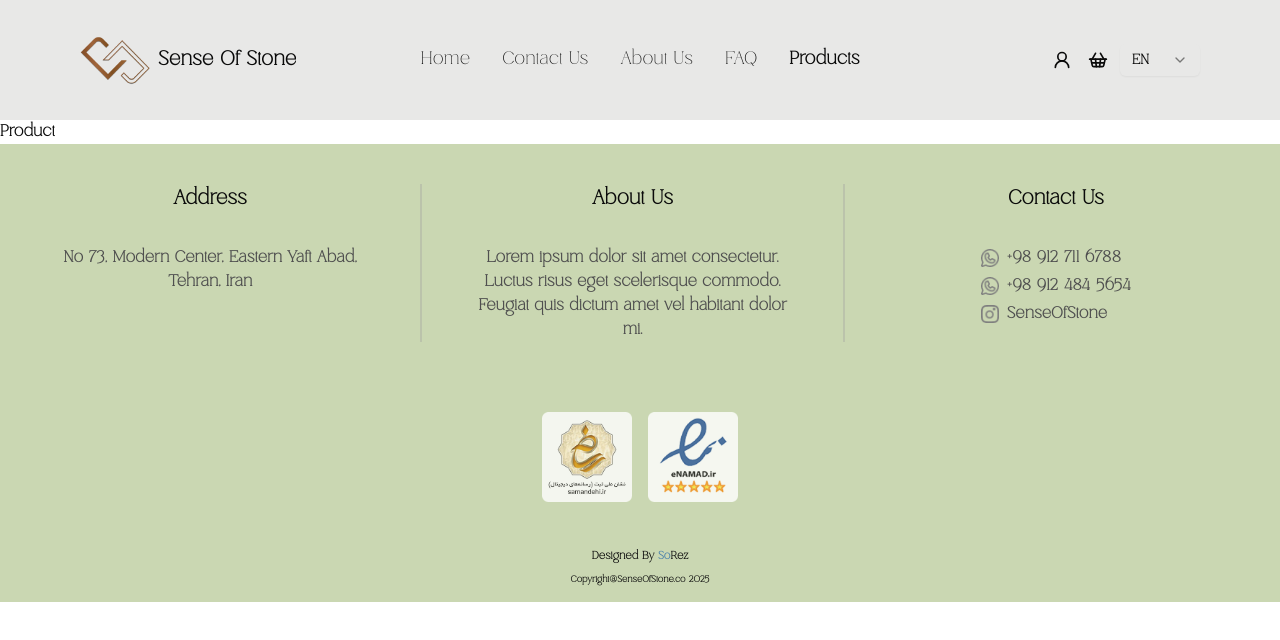
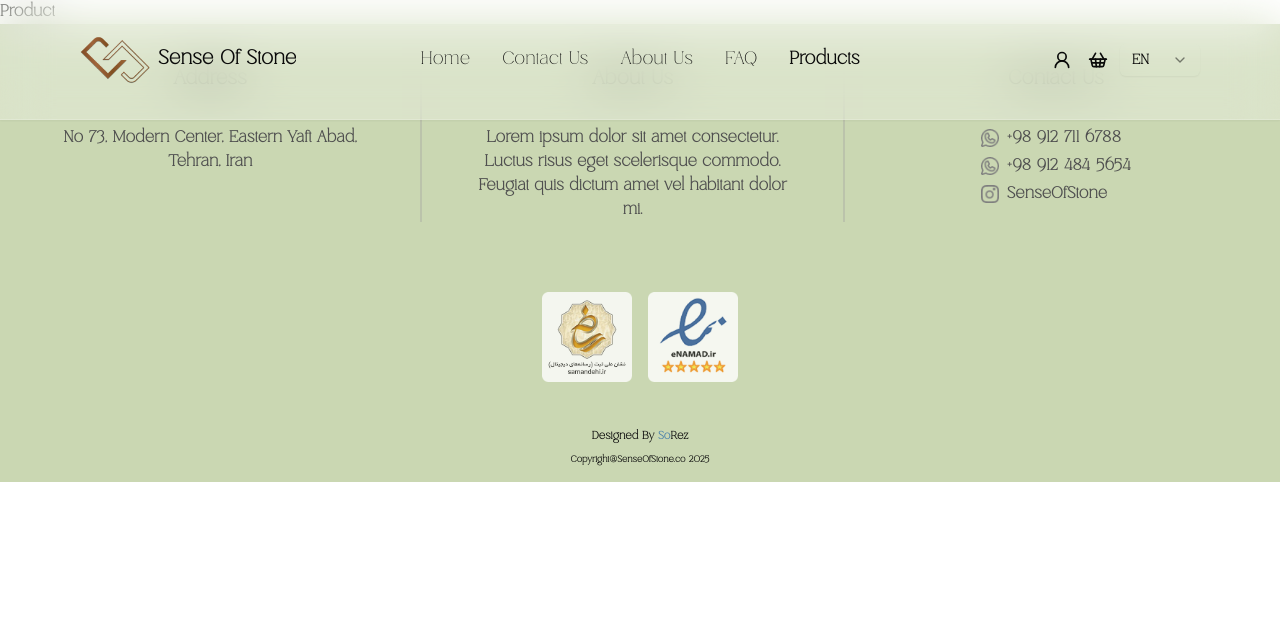
Before and after one commit to sorez94/developing-sos, a Next.js app: page /en/product in a window 1280 px wide. Shown: the top 640 px of the page. Built offline with nearby package versions, Linux system fonts and the light colour scheme.

Commit message:
blur header

```diff
--- a/components/NavBar.tsx
+++ b/components/NavBar.tsx
@@ -24,17 +24,23 @@ export default function NavBar() {
     ];
 
     return (
-        <nav className="w-full z-50 relative">
+        <nav className="w-full z-50 fixed top-0 left-0">
             <div
-                style={{ background: "rgba(210, 210, 208, 0.5)" }}
-                className="flex items-center justify-between py-3 px-4 sm:px-6 md:px-10 lg:px-20 lg:h-[120px] md:h-[80px] sm: h-[80px]"
+                className="flex items-center justify-between py-3 px-4 sm:px-6 md:px-10 lg:px-20
+                lg:h-[120px] md:h-[80px] sm:h-[80px] backdrop-blur-xl bg-white/30
+                border-b border-white/20 shadow-sm"
             >
                 <div className="flex items-center gap-2 overflow-hidden flex-shrink-0">
-                    <img src="/logo.png" alt="logo" className='w-[30px] sm:w-[40px] md:w-[50px] lg:w-[60px] xl:w-[70px] 2xl:w-[80px]' />
+                    <img
+                        src="/logo.png"
+                        alt="logo"
+                        className="w-[30px] sm:w-[40px] md:w-[50px] lg:w-[60px] xl:w-[70px] 2xl:w-[80px]"
+                    />
                     <h1 className="text-sm sm:text-base md:text-[14px] lg:text-[16px] xl:text-[20px] 2xl:text-[22px] font-semibold whitespace-nowrap">
                         Sense Of Stone
                     </h1>
                 </div>
+
                 <div className="hidden md:flex absolute left-1/2 transform -translate-x-1/2 gap-6 lg:gap-8">
                     {links.map(({ href, label }) => (
                         <Link
@@ -49,20 +55,22 @@ export default function NavBar() {
                         </Link>
                     ))}
                 </div>
+
                 <div className="md:hidden">
                     <button onClick={() => setMenuOpen(!menuOpen)} aria-label="Toggle menu">
                         {menuOpen ? <X size={26} /> : <Menu size={26} />}
                     </button>
                 </div>
+
                 <div className="hidden md:block">
                     <LocaleSwitcher />
                 </div>
             </div>
+
             {menuOpen && (
                 <div
                     className={clsx(
-                        "md:hidden absolute left-0 w-full bg-white z-40 shadow-md",
-                        "animate-slide-down"
+                        "md:hidden absolute left-0 w-full z-40 shadow-md backdrop-blur-md bg-white/40 border-t border-white/30 transition-all duration-300"
                     )}
                     style={{ top: "64px" }}
                 >
```
